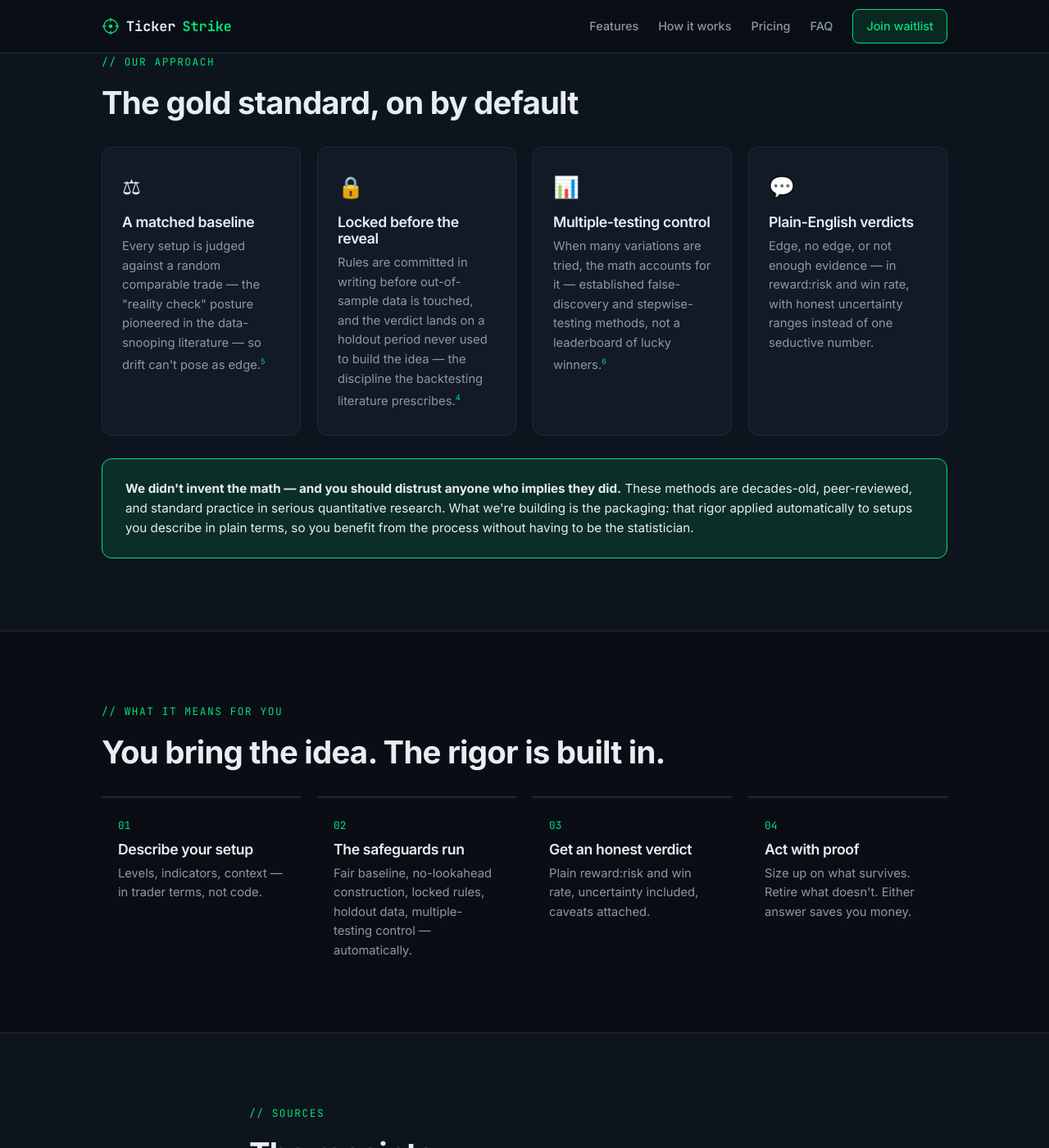
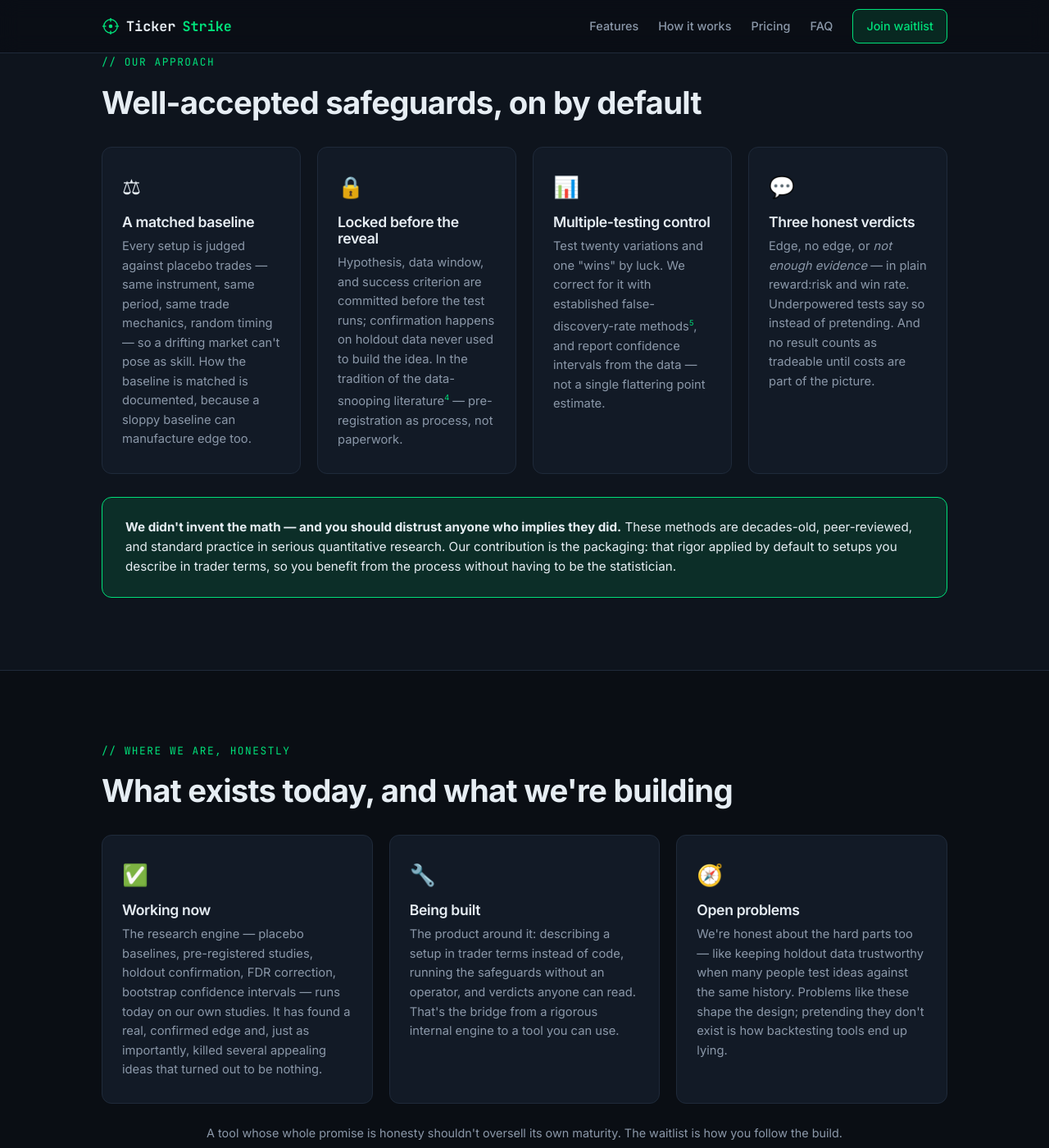
Before and after one commit to grokitlabs/tickerstrike.com, a Jekyll site: the page built from why.html, in a window 1280 px wide and 1400 px high, scrolled down 2144 px. Shown: the whole window at 82% size. Built offline with Jekyll 4.4.1, drawn with Linux system fonts in a browser that asks for light colours; some of the changed text lies outside the part shown.

Commit message:
update why to be less controversial

```diff
--- a/why.html
+++ b/why.html
@@ -3,9 +3,9 @@
 permalink: /why/
 title: Why TickerStrike?
 description: >-
-  The statistical methods that separate real trading edges from lucky backtests
-  have existed for decades — but only quants and engineers can use them.
-  TickerStrike packages that rigor, on by default, in plain English.
+  Accessible backtesting tools make rigor optional; quant frameworks make it
+  expert-only. TickerStrike is being built to bridge that gap — well-accepted
+  statistical safeguards, applied by default, answered in plain English.
 ---
 
 <section class="hero">
@@ -13,10 +13,10 @@
     <p class="hero-kicker">// WHY TICKERSTRIKE</p>
     <h1>Research-grade rigor,<br><span class="accent">without becoming a quant.</span></h1>
     <p class="hero-sub">
-      The statistics that separate a real edge from a lucky backtest have been settled science
-      for decades. The problem: today you only get them by writing code and building the
-      safeguards yourself. TickerStrike exists to close that gap — the gold-standard methods,
-      applied automatically, answered in plain English.
+      The statistical safeguards that separate a real edge from a lucky backtest are
+      well accepted — they've been in the literature for decades. The problem: today you
+      only get them by writing code and building the checks yourself. TickerStrike is being
+      built to close that gap — those safeguards applied by default, answered in plain English.
     </p>
     <div class="hero-cta">
       <a class="btn btn-primary" href="#waitlist">Join the waitlist</a>
@@ -38,20 +38,20 @@
       <div class="card">
         <div class="card-icon">&#128200;</div>
         <h3>No fair baseline</h3>
-        <p>"Price bounced after my level" proves little in a rising market — <em>everything</em> bounced. Without comparing against a random comparable trade, market drift masquerades as skill.<sup><a href="#ref-2">2</a></sup></p>
+        <p>"Price bounced after my level" proves little in a rising market — <em>everything</em> bounced. Without comparing against a comparable trade taken at a random time under similar conditions, market drift masquerades as skill.</p>
       </div>
       <div class="card">
         <div class="card-icon">&#128302;</div>
         <h3>Leaking the future</h3>
-        <p>Look-ahead bias — accidentally letting tomorrow's information into today's decision — is one of the most common and subtle backtest errors, and it manufactures edges that never existed.<sup><a href="#ref-3">3</a></sup></p>
+        <p>Look-ahead bias — accidentally letting tomorrow's information into today's decision — is one of the most common and subtle backtest errors, and it manufactures edges that never existed.<sup><a href="#ref-2">2</a></sup></p>
       </div>
       <div class="card">
         <div class="card-icon">&#128290;</div>
         <h3>One seductive number</h3>
-        <p>A single Sharpe ratio or win rate hides how many trials produced it. Properly adjusted for multiple testing, reported performance deserves a haircut — sometimes a severe one.<sup><a href="#ref-4">4</a></sup></p>
+        <p>A single Sharpe ratio or win rate hides how many trials produced it — and whether costs were included. Properly adjusted for multiple testing, reported performance deserves a haircut, sometimes a severe one.<sup><a href="#ref-3">3</a></sup></p>
       </div>
     </div>
-    <p class="pricing-note">None of this requires bad faith. These are failure modes of the <em>process</em>, which is why the safeguards below were invented.</p>
+    <p class="pricing-note">None of this requires bad faith. These are failure modes of the <em>process</em> — which is why the safeguards below were developed.</p>
   </div>
 </section>
 
@@ -68,12 +68,12 @@
       <div class="card">
         <div class="card-icon">&#128187;</div>
         <h3>Code frameworks</h3>
-        <p>Python and institutional-grade platforms can absolutely do this right — the best even warn about overfitting. But the matched baselines and significance testing are yours to design, implement, and interpret. It's a toolkit for quants and engineers, not a product for traders.</p>
+        <p>Python and institutional-grade platforms can absolutely do this right — the best even warn about overfitting. But the baselines and significance testing are yours to design, implement, and interpret correctly. It's a toolkit for quants and engineers, not a product for traders.</p>
       </div>
       <div class="card">
         <div class="card-icon">&#127891;</div>
         <h3>Academic methods</h3>
-        <p>The statistics for asking "is this result real, or the luckiest of many tried?" exist and are well accepted — reality-check baselines, superior predictive ability tests, multiple-comparisons control.<sup><a href="#ref-5">5</a></sup> They live in journals and quant shops, not in anything a trader can pick up.</p>
+        <p>The statistics for asking "is this result real, or the luckiest of many tried?" are well accepted — data-snooping tests, false-discovery control, out-of-sample protocols.<sup><a href="#ref-4">4</a></sup> They live in journals and quant shops, not in anything a trader can pick up.</p>
       </div>
     </div>
     <p class="pricing-note"><strong>The gap:</strong> nothing accessible applies the accepted safeguards <em>by default</em>. That's what we're building.</p>
@@ -83,42 +83,67 @@
 <section id="approach" class="section section-alt">
   <div class="container">
     <p class="section-kicker">// OUR APPROACH</p>
-    <h2>The gold standard, on by default</h2>
+    <h2>Well-accepted safeguards, on by default</h2>
     <div class="grid grid-4">
       <div class="card">
         <div class="card-icon">&#9878;</div>
         <h3>A matched baseline</h3>
-        <p>Every setup is judged against a random comparable trade — the "reality check" posture pioneered in the data-snooping literature — so drift can't pose as edge.<sup><a href="#ref-5">5</a></sup></p>
+        <p>Every setup is judged against placebo trades — same instrument, same period, same trade mechanics, random timing — so a drifting market can't pose as skill. How the baseline is matched is documented, because a sloppy baseline can manufacture edge too.</p>
       </div>
       <div class="card">
         <div class="card-icon">&#128274;</div>
         <h3>Locked before the reveal</h3>
-        <p>Rules are committed in writing before out-of-sample data is touched, and the verdict lands on a holdout period never used to build the idea — the discipline the backtesting literature prescribes.<sup><a href="#ref-4">4</a></sup></p>
+        <p>Hypothesis, data window, and success criterion are committed before the test runs; confirmation happens on holdout data never used to build the idea. In the tradition of the data-snooping literature<sup><a href="#ref-4">4</a></sup> — pre-registration as process, not paperwork.</p>
       </div>
       <div class="card">
         <div class="card-icon">&#128202;</div>
         <h3>Multiple-testing control</h3>
-        <p>When many variations are tried, the math accounts for it — established false-discovery and stepwise-testing methods, not a leaderboard of lucky winners.<sup><a href="#ref-6">6</a></sup></p>
+        <p>Test twenty variations and one "wins" by luck. We correct for it with established false-discovery-rate methods<sup><a href="#ref-5">5</a></sup>, and report confidence intervals from the data — not a single flattering point estimate.</p>
       </div>
       <div class="card">
         <div class="card-icon">&#128172;</div>
-        <h3>Plain-English verdicts</h3>
-        <p>Edge, no edge, or not enough evidence — in reward:risk and win rate, with honest uncertainty ranges instead of one seductive number.</p>
+        <h3>Three honest verdicts</h3>
+        <p>Edge, no edge, or <em>not enough evidence</em> — in plain reward:risk and win rate. Underpowered tests say so instead of pretending. And no result counts as tradeable until costs are part of the picture.</p>
       </div>
     </div>
     <div class="honesty-note">
       <p><strong>We didn't invent the math — and you should distrust anyone who implies they did.</strong>
-      These methods are decades-old, peer-reviewed, and standard practice in serious quantitative research.
-      What we're building is the packaging: that rigor applied automatically to setups you describe in
-      plain terms, so you benefit from the process without having to be the statistician.</p>
+      These methods are decades-old, peer-reviewed, and standard practice in serious quantitative
+      research. Our contribution is the packaging: that rigor applied by default to setups you
+      describe in trader terms, so you benefit from the process without having to be the statistician.</p>
     </div>
   </div>
 </section>
 
-<section id="foryou" class="section">
+<section id="status" class="section">
   <div class="container">
-    <p class="section-kicker">// WHAT IT MEANS FOR YOU</p>
-    <h2>You bring the idea. The rigor is built in.</h2>
+    <p class="section-kicker">// WHERE WE ARE, HONESTLY</p>
+    <h2>What exists today, and what we're building</h2>
+    <div class="grid grid-3">
+      <div class="card">
+        <div class="card-icon">&#9989;</div>
+        <h3>Working now</h3>
+        <p>The research engine — placebo baselines, pre-registered studies, holdout confirmation, FDR correction, bootstrap confidence intervals — runs today on our own studies. It has found a real, confirmed edge and, just as importantly, killed several appealing ideas that turned out to be nothing.</p>
+      </div>
+      <div class="card">
+        <div class="card-icon">&#128295;</div>
+        <h3>Being built</h3>
+        <p>The product around it: describing a setup in trader terms instead of code, running the safeguards without an operator, and verdicts anyone can read. That's the bridge from a rigorous internal engine to a tool you can use.</p>
+      </div>
+      <div class="card">
+        <div class="card-icon">&#129517;</div>
+        <h3>Open problems</h3>
+        <p>We're honest about the hard parts too — like keeping holdout data trustworthy when many people test ideas against the same history. Problems like these shape the design; pretending they don't exist is how backtesting tools end up lying.</p>
+      </div>
+    </div>
+    <p class="pricing-note">A tool whose whole promise is honesty shouldn't oversell its own maturity. The waitlist is how you follow the build.</p>
+  </div>
+</section>
+
+<section id="foryou" class="section section-alt">
+  <div class="container">
+    <p class="section-kicker">// THE GOAL</p>
+    <h2>You bring the idea. The rigor comes built in.</h2>
     <ol class="steps">
       <li class="step">
         <span class="step-num">01</span>
@@ -127,34 +152,33 @@
       </li>
       <li class="step">
         <span class="step-num">02</span>
-        <h3>The safeguards run</h3>
-        <p>Fair baseline, no-lookahead construction, locked rules, holdout data, multiple-testing control — automatically.</p>
+        <h3>The safeguards apply</h3>
+        <p>Fair baseline, no-lookahead construction, locked rules, holdout confirmation, multiple-testing control — by default, not by expertise.</p>
       </li>
       <li class="step">
         <span class="step-num">03</span>
         <h3>Get an honest verdict</h3>
-        <p>Plain reward:risk and win rate, uncertainty included, caveats attached.</p>
+        <p>Edge, no edge, or not enough evidence — with uncertainty ranges and caveats attached.</p>
       </li>
       <li class="step">
         <span class="step-num">04</span>
-        <h3>Act with proof</h3>
-        <p>Size up on what survives. Retire what doesn't. Either answer saves you money.</p>
+        <h3>Act on what survives</h3>
+        <p>Size up on proven setups. Retire disproven ones. Treat "not enough evidence" as exactly that.</p>
       </li>
     </ol>
   </div>
 </section>
 
-<section id="references" class="section section-alt">
+<section id="references" class="section">
   <div class="container container-narrow">
     <p class="section-kicker">// SOURCES</p>
     <h2>The receipts</h2>
     <ol class="refs">
       <li id="ref-1">Bailey, Borwein, L&oacute;pez de Prado &amp; Zhu (2014), <a href="https://www.ams.org/notices/201405/rnoti-p458.pdf">&ldquo;Pseudo-Mathematics and Financial Charlatanism: The Effects of Backtest Overfitting on Out-of-Sample Performance,&rdquo;</a> <em>Notices of the American Mathematical Society</em> 61(5).</li>
-      <li id="ref-2">The matched-baseline question — does a setup beat a <em>random</em> comparable trade? — is the core of the data-snooping literature; see White (2000)<sup><a href="#ref-5">5</a></sup> and, on robust objectives against overfit, <a href="https://arxiv.org/abs/2602.00080">arXiv:2602.00080</a>.</li>
-      <li id="ref-3">On look-ahead bias as a pervasive backtest failure: <a href="https://arxiv.org/abs/2605.24564">arXiv:2605.24564</a>; on engine/implementation variance as a second, independent error source: <a href="https://arxiv.org/abs/2603.20319">arXiv:2603.20319</a> (preprints).</li>
-      <li id="ref-4">Harvey &amp; Liu (2015), <a href="https://people.duke.edu/~charvey/Research/Published_Papers/P120_Backtesting.PDF">&ldquo;Backtesting,&rdquo;</a> <em>Journal of Portfolio Management</em> 42(1) — multiple-testing haircuts for reported Sharpe ratios and out-of-sample discipline; see also Harvey &amp; Liu, <a href="https://papers.ssrn.com/sol3/papers.cfm?abstract_id=2474755">&ldquo;Evaluating Trading Strategies.&rdquo;</a></li>
-      <li id="ref-5">White (2000), &ldquo;A Reality Check for Data Snooping,&rdquo; <em>Econometrica</em> 68(5); Hansen (2005), &ldquo;A Test for Superior Predictive Ability,&rdquo; <em>Journal of Business &amp; Economic Statistics</em> 23(4).</li>
-      <li id="ref-6">Romano &amp; Wolf (2005), &ldquo;Stepwise Multiple Testing as Formalized Data Snooping,&rdquo; <em>Econometrica</em> 73(4); Benjamini &amp; Hochberg (1995), &ldquo;Controlling the False Discovery Rate,&rdquo; <em>Journal of the Royal Statistical Society B</em> 57(1).</li>
+      <li id="ref-2">Look-ahead (point-in-time) errors are a standard item in backtest-protocol reviews; see Harvey &amp; Liu (2015)<sup><a href="#ref-3">3</a></sup> and, for recent treatment, <a href="https://arxiv.org/abs/2605.24564">arXiv:2605.24564</a> (preprint).</li>
+      <li id="ref-3">Harvey &amp; Liu (2015), <a href="https://people.duke.edu/~charvey/Research/Published_Papers/P120_Backtesting.PDF">&ldquo;Backtesting,&rdquo;</a> <em>Journal of Portfolio Management</em> 42(1) — multiple-testing haircuts for reported Sharpe ratios; see also Harvey &amp; Liu, <a href="https://papers.ssrn.com/sol3/papers.cfm?abstract_id=2474755">&ldquo;Evaluating Trading Strategies.&rdquo;</a></li>
+      <li id="ref-4">The data-snooping tradition: White (2000), &ldquo;A Reality Check for Data Snooping,&rdquo; <em>Econometrica</em> 68(5); Hansen (2005), &ldquo;A Test for Superior Predictive Ability,&rdquo; <em>Journal of Business &amp; Economic Statistics</em> 23(4). Cited as the lineage our process follows — pre-registration, fair nulls, penalizing the search — not as a claim to implement these specific tests.</li>
+      <li id="ref-5">Benjamini &amp; Hochberg (1995), &ldquo;Controlling the False Discovery Rate,&rdquo; <em>Journal of the Royal Statistical Society B</em> 57(1) — the FDR correction we use when many variations are tested.</li>
     </ol>
     <p class="refs-note">Claims about tool categories describe common defaults, not any specific product; capabilities vary and evolve. Last reviewed July 2026.</p>
   </div>
@@ -163,7 +187,7 @@
 <section id="waitlist" class="section section-cta">
   <div class="container container-narrow center">
     <h2>Benefit from the rigor.<br>Skip the PhD.</h2>
-    <p class="hero-sub">Join the waitlist for early access and early-bird pricing.</p>
+    <p class="hero-sub">Join the waitlist to follow the build and get early access.</p>
     <!-- TODO: replace YOUR_FORM_ID with your real Formspree form ID (formspree.io) -->
     <form class="waitlist-form" action="https://formspree.io/f/YOUR_FORM_ID" method="POST">
       <input type="email" name="email" placeholder="you@example.com" required aria-label="Email address">
```
Also changed, not shown: docs/DISCOVERY.md (+22 -0 lines).
